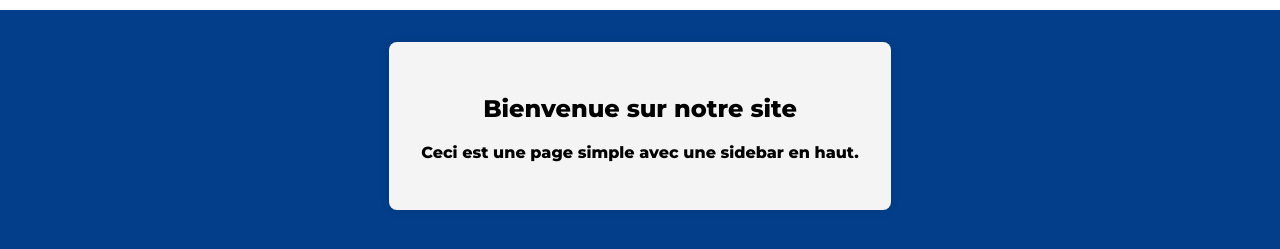
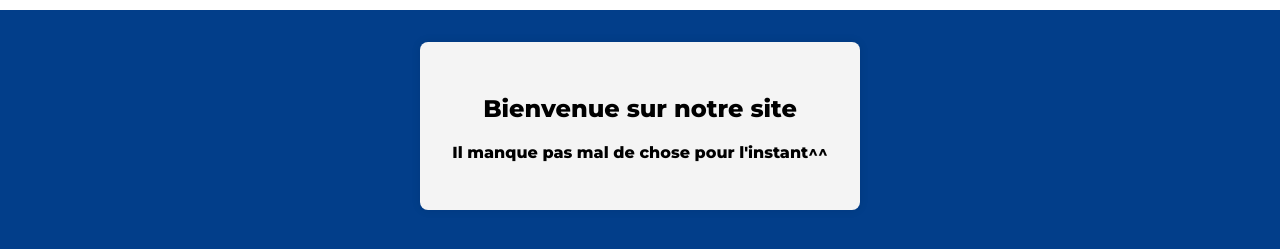
Before and after one commit to Feulym/ProjetS8_TRACK_2425, a website: page index.html in a window 1280 px wide. Shown: the part 87-336 px from the top of the page. Drawn offline with Linux system fonts and the light colour scheme.

```diff
--- a/index.html
+++ b/index.html
@@ -21,7 +21,7 @@
     <main>
         <section>
             <h1>Bienvenue sur notre site</h1>
-            <p>Ceci est une page simple avec une sidebar en haut.</p>
+            <p>Il manque pas mal de chose pour l'instant^^</p>
         </section>
     </main>
 </body>
```
Also changed, not shown: 2 other files.
